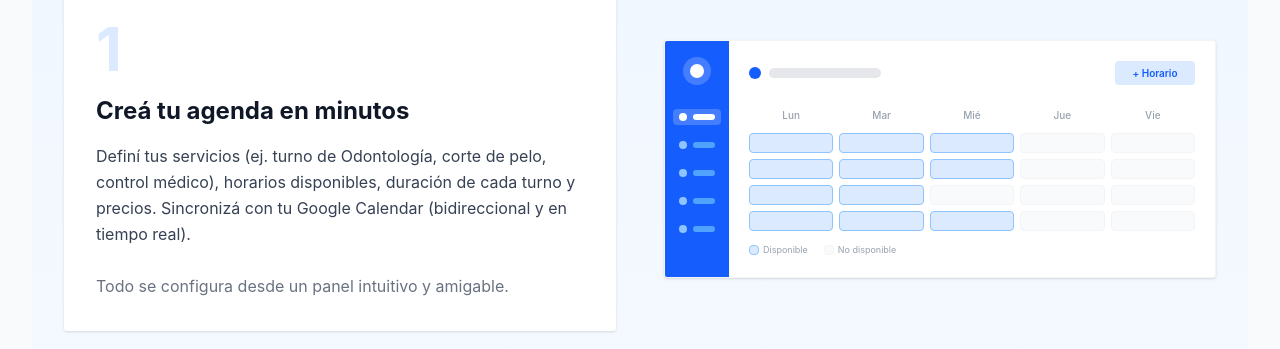
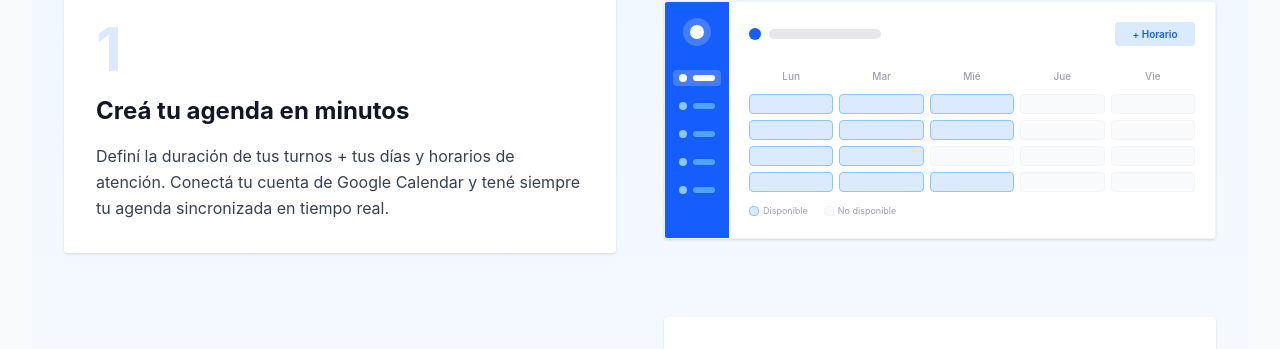
Before and after one commit to kalytamykhailo18-cyber/agendux-VPS, a React (Vite) app in the folder frontend/: page / in a window 1280 px wide. Shown: the part 3526-3875 px from the top of the page. Built offline with nearby package versions, Linux system fonts and the light colour scheme; no server answers; some icons are missing.

Commit message:
update Creá tu agenda en minutos description text

```diff
--- a/frontend/src/pages/public/home/HowItWorksSection.tsx
+++ b/frontend/src/pages/public/home/HowItWorksSection.tsx
@@ -16,11 +16,7 @@ const steps = [
     title: 'Creá tu agenda en minutos',
     description: (
       <>
-        Definí tus servicios (ej. turno de Odontología, corte de pelo, control médico),
-        horarios disponibles, duración de cada turno y precios. Sincronizá con tu Google Calendar
-        (bidireccional y en tiempo real).
-        <br /><br />
-        <span className="text-gray-500">Todo se configura desde un panel intuitivo y amigable.</span>
+        Definí la duración de tus turnos + tus días y horarios de atención. Conectá tu cuenta de Google Calendar y tené siempre tu agenda sincronizada en tiempo real.
       </>
     ),
   },
```
